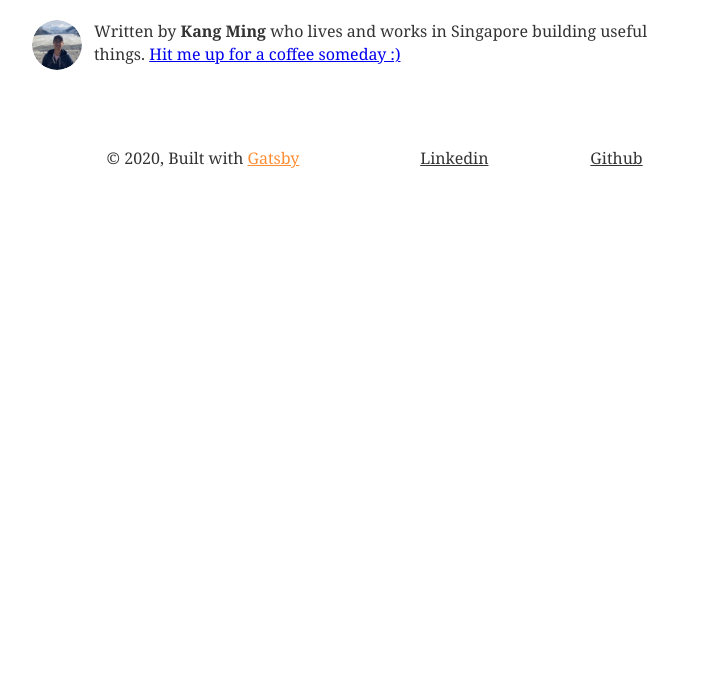
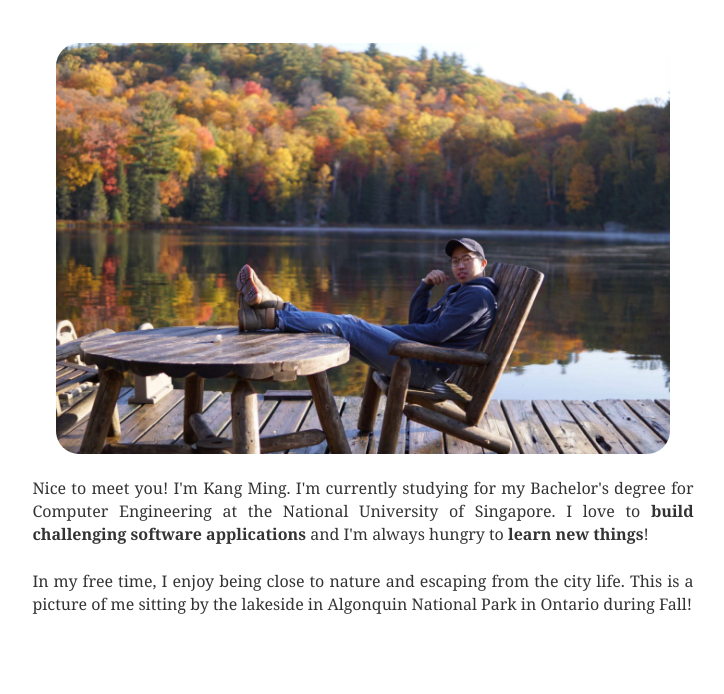
Before and after one commit to kangmingtay/kangmingtay-blog, a Gatsby site: page /about in a window 1280 px wide. Shown: the part 73-767 px from the top of the page, without its empty margins (277-1001 px from the left). Built offline with nearby package versions, Linux system fonts and the light colour scheme; Gatsby itself is replaced by a stand-in of ours; some packages are replaced by stand-ins of ours; what typography-theme-github would draw is missing.

Commit message:
add about me section

```diff
--- /dev/null
+++ b/src/components/about.js
@@ -0,0 +1,69 @@
+import React from "react"
+import { useStaticQuery, graphql } from "gatsby"
+import Image from "gatsby-image"
+
+import { rhythm } from "../utils/typography"
+
+const Author = () => {
+  const data = useStaticQuery(graphql`
+    query AboutMeQuery {
+      site {
+        siteMetadata {
+          author {
+            name
+            summary
+          }
+          social {
+            linkedin
+          }
+        }
+      }
+      file(relativePath: { eq: "aboutme.jpg" }) {
+        childImageSharp {
+            fluid(maxWidth: 1000) {
+                ...GatsbyImageSharpFluid
+            }
+        }
+      }
+    }
+  `)
+  const styles = {
+      mainDiv: {
+        display: `flex`,
+        marginBottom: rhythm(2.5),
+        justifyContent: "space-evenly",
+        flexDirection: "column"
+      },
+      flexDiv: {
+        width: "100%"
+      },
+      img: {
+        borderRadius:`${rhythm(1)}`,
+        margin: `${rhythm(1)} ${rhythm(1)}`,
+      },
+      p: {
+          textAlign: "justify"
+      }
+  }
+//   const { author, social } = data.site.siteMetadata
+  return (
+    <div
+      style={styles.mainDiv}
+    >
+      <div style={styles.flexDiv}>
+        <Image fluid={data.file.childImageSharp.fluid} style={styles.img}/>
+      </div>
+      <div style={styles.flexDiv}>
+        <p style={styles.p}>
+            Nice to meet you! I'm Kang Ming. I'm currently studying for my Bachelor's degree for Computer Engineering at the National University of Singapore. I love to <strong>build challenging software applications</strong> and I'm always hungry to <strong>learn new things</strong>!
+        </p>
+        <p style={styles.p}>
+            In my free time, I enjoy being close to nature and escaping from the city life. This is a picture of me sitting by the lakeside in Algonquin National Park in Ontario during Fall!
+        </p>
+      </div>
+
+    </div>
+  )
+}
+
+export default Author
--- a/src/components/banner.js
+++ b/src/components/banner.js
@@ -1,7 +1,7 @@
 import React from 'react'
 import { useStaticQuery, graphql } from "gatsby"
 import { rhythm } from "../utils/typography"
-import Img from "gatsby-image"
+import Image from "gatsby-image"
 
 const Banner = (props) => {
     const styles = {
@@ -29,7 +29,7 @@
 
     return (
         <div style={styles.div}>
-            <Img fluid={data.file.childImageSharp.fluid} style={styles.img}/>
+            <Image fluid={data.file.childImageSharp.fluid} style={styles.img}/>
         </div>
     )
 }
--- a/src/pages/about.js
+++ b/src/pages/about.js
@@ -2,6 +2,7 @@
 import React from "react"
 import { graphql } from "gatsby"
 
+import About from "../components/about"
 import Bio from "../components/bio"
 import Layout from "../components/layout"
 import SEO from "../components/seo"
@@ -38,6 +39,7 @@
   return (
     <Layout location={location} title={siteTitle}>
       <SEO title="About" />
+      <About />
       <Bio />
     </Layout>
   )
```
Also changed, not shown: src/pages/blog.js (+29 -1 lines), src/pages/index.js (+1 -29 lines), content/assets/aboutme.jpg (added).
